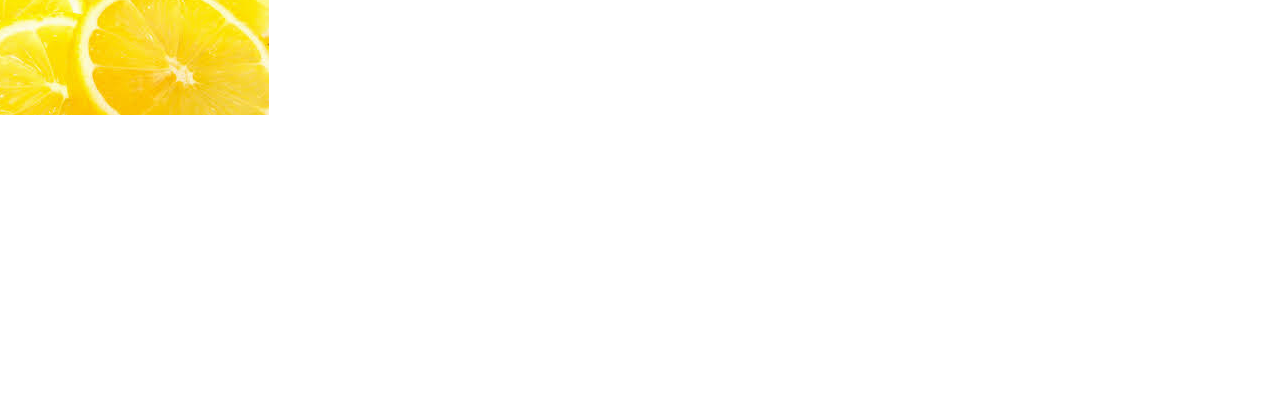
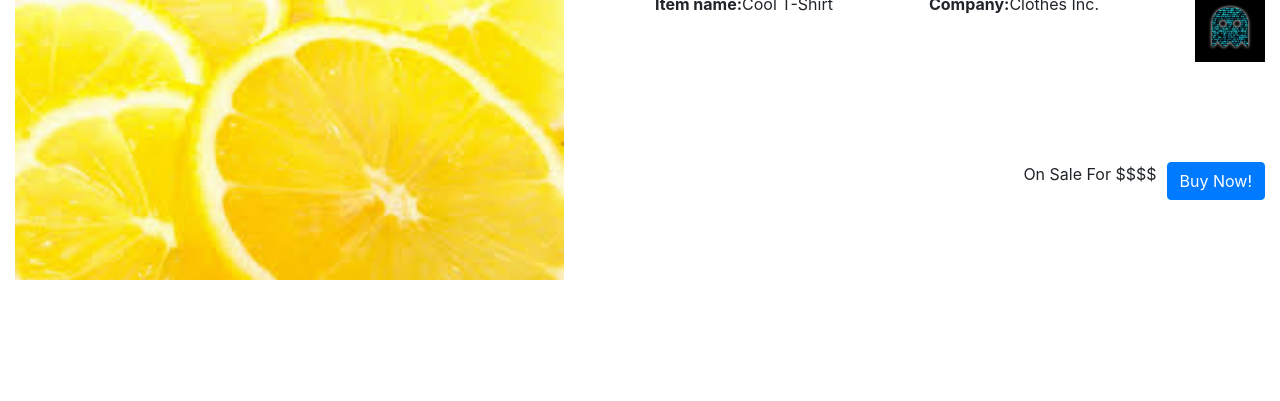
Before and after one commit to kl2723/clothes_on_wheels, a plain HTML site: page index.html in a window 1280 px wide. Shown: the part 399-800 px from the top of the page. Drawn offline with nearby package versions, Linux system fonts and the light colour scheme.

Commit message:
fourth commit

```diff
--- a/index.html
+++ b/index.html
@@ -75,14 +75,24 @@
     <h3>Help</h3>
   </div>
 
-  <div class="row">
-
-  <div class="col-sm-6">
-    <img src="lemon.jpg">
+  <div class="container-fluid row-12 d-flex" id="mid">
+  <div class="col-6">
+    <img src="lemon.jpg" width="90%">
   </div>
 
-  <div class="col-sm-6">
-    <p>wefwefewfwefwefewfwewefewfweferverbvergerbverb</p>
+  <div class=" col-6 d-flex" id="right-mid">
+    <div class="col-border"><h1>Items Currently On Sale</h1></div>
+    <div class="d-flex" id="right-mid-2">
+      <div class="d-flex" id="right-mid-2-1">
+        <div><strong>Item name:</strong>Cool T-Shirt</div>
+        <div><strong>Company:</strong>Clothes Inc.</div>
+        <div><img src="BlueGhost.jpg" width="70" height="70"></div>
+      </div>
+      <div class="d-flex" id="right-mid-2-2">
+        <div><p>On Sale For $$$$</p></div>
+        <div><button type="button" id="call_to_action" class="btn btn-primary">Buy Now!</button></div>
+      </div>
+    </div>
   </div>
 
   </div>
--- a/main.css
+++ b/main.css
@@ -3,3 +3,41 @@
   border-right: 2px solid black;
   border-bottom: 2px solid black;
 }
+
+
+#mid{
+  display: flex;
+  flex-direction: row;
+  min-width: 100%;
+  margin: 0;
+  justify-content: space-between;
+}
+
+#right-mid{
+  display: flex;
+  flex-direction: column;
+  justify-content:;
+}
+
+#right-mid-2{
+  display: flex;
+  flex-direction: column;
+}
+
+#right-mid-2-1{
+  display: flex;
+  flex-direction: row;
+  justify-content: space-between;
+
+}
+
+#right-mid-2-2{
+  display: flex;
+  flex-direction: row;
+  align-self: flex-end;
+  margin-top: 100px;
+}
+
+#call_to_action{
+  margin-left: 10px;
+}
```
